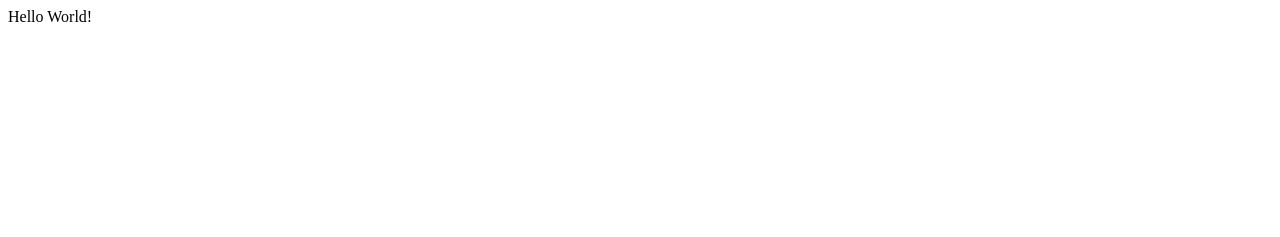
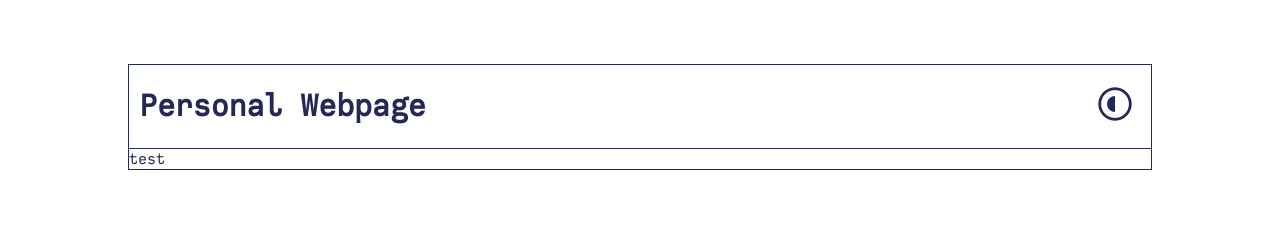
Before and after one commit to lunopa/lunopa.github.io, a plain HTML site: page index.html in a window 1280 px wide. Drawn offline with nearby package versions, Linux system fonts and the light colour scheme.

Commit message:
header site

```diff
--- a/index.html
+++ b/index.html
@@ -1 +1,31 @@
-Hello World!
+<!DOCTYPE html>
+<html lang="fr" data-theme="light">
+    <head>
+        <title>Personal Webpage</title>
+        <link rel="stylesheet" type="text/css" href="style.css" />
+        <link
+            rel="stylesheet"
+            href="https://fonts.googleapis.com/css2?family=Material+Symbols+Outlined:opsz,wght,FILL,GRAD@20..48,100..700,0..1,-50..200"
+        />
+        <script src="script.js" defer></script>
+    </head>
+    <body>
+        <header>
+            <div class="right-header">
+                <h1>Personal Webpage</h1>
+            </div>
+            <div class="left-header">
+                <button
+                    type="button"
+                    data-theme-toggle
+                    aria-label="Change to light theme"
+                >
+                    <span class="material-symbols-outlined">
+                        radio_button_partial
+                    </span>
+                </button>
+            </div>
+        </header>
+        test
+    </body>
+</html>
--- /dev/null
+++ b/script.js
@@ -0,0 +1,45 @@
+function calculateSettingAsThemeString({
+    localStorageTheme,
+    systemSettingDark,
+}) {
+    if (localStorageTheme !== null) {
+        return localStorageTheme;
+    }
+
+    if (systemSettingDark.matches) {
+        return "dark";
+    }
+
+    return "light";
+}
+
+function updateButton({ buttonEl, isDark }) {
+    const newCta = isDark ? "Change to light theme" : "Change to dark theme";
+    buttonEl.setAttribute("aria-label", newCta);
+}
+
+function updateThemeOnHtmlEl({ theme }) {
+    document.querySelector("html").setAttribute("data-theme", theme);
+}
+
+const button = document.querySelector("[data-theme-toggle]");
+const localStorageTheme = localStorage.getItem("theme");
+const systemSettingDark = window.matchMedia("(prefers-color-scheme: dark)");
+
+let currentThemeSetting = calculateSettingAsThemeString({
+    localStorageTheme,
+    systemSettingDark,
+});
+
+updateButton({ buttonEl: button, isDark: currentThemeSetting === "dark" });
+updateThemeOnHtmlEl({ theme: currentThemeSetting });
+
+button.addEventListener("click", (event) => {
+    const newTheme = currentThemeSetting === "dark" ? "light" : "dark";
+
+    localStorage.setItem("theme", newTheme);
+    updateButton({ buttonEl: button, isDark: newTheme === "dark" });
+    updateThemeOnHtmlEl({ theme: newTheme });
+
+    currentThemeSetting = newTheme;
+});
--- /dev/null
+++ b/style.css
@@ -0,0 +1,47 @@
+[data-theme="light"] {
+    --color-bg: #ffffff;
+    --color-fg: #232856;
+}
+
+[data-theme="dark"] {
+    --color-bg: #232856;
+    --color-fg: #ffffff;
+}
+
+@font-face {
+    font-family: CallingCode;
+    src: url(CallingCode-Regular.ttf);
+}
+
+body {
+    font-family: CallingCode, sans-serif;
+    background-color: var(--color-bg);
+    color: var(--color-fg);
+    margin: 10%;
+    margin-top: 5%;
+    margin-bottom: 5%;
+    border: var(--color-fg) 1px solid;
+}
+
+header {
+    display: flex;
+    justify-content: space-between;
+    align-items: center;
+    padding-left: 10px;
+    padding-right: 10px;
+    border-bottom: var(--color-fg) 1px solid;
+}
+
+button {
+    background-color: var(--color-bg);
+    color: var(--color-fg);
+    border: none;
+    cursor: pointer;
+    overflow: hidden;
+    outline: none;
+}
+
+.material-symbols-outlined {
+    font-size: 40px !important;
+    font-variation-settings: "FILL" 0, "wght" 400, "GRAD" 0, "opsz" 40;
+}
```
Also changed, not shown: CallingCode-Regular.ttf (added).
